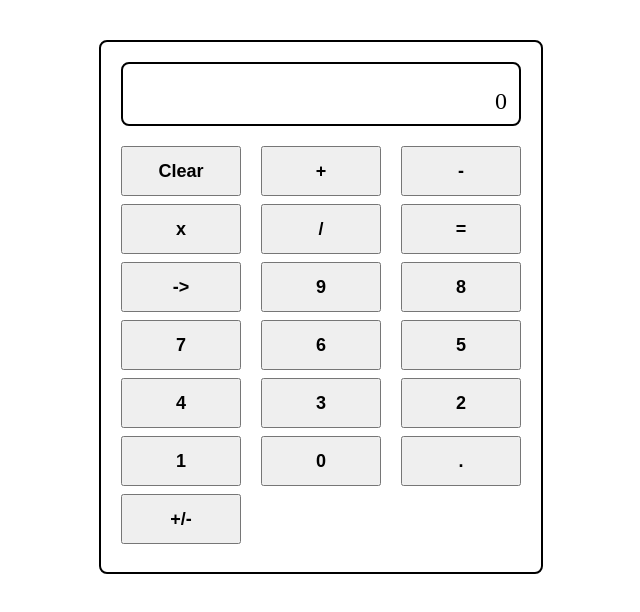
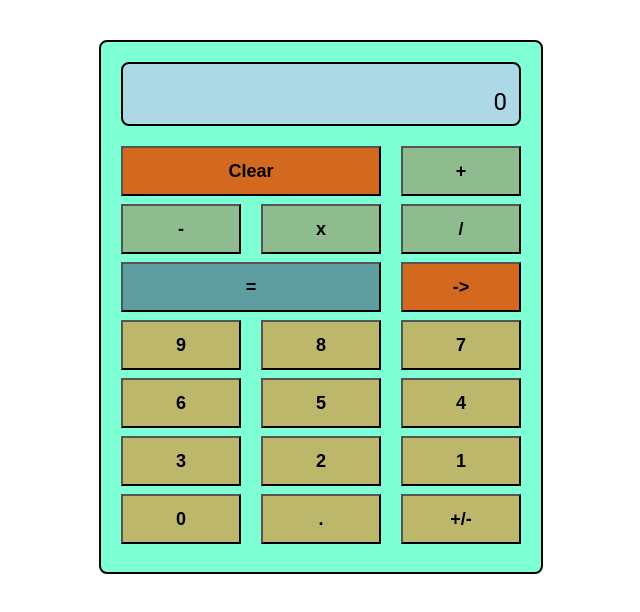
Before and after one commit to shohaibMahmud/calculator, a plain HTML site: page index.html in a window 1280 px wide. Shown: the whole page, without its empty margins (327-967 px from the left). Drawn offline with Linux system fonts and the light colour scheme.

Commit message:
Add color to buttons

```diff
--- a/style.css
+++ b/style.css
@@ -10,6 +10,7 @@ body{
     border-radius: 8px;
     width: 400px;
     margin: 40px auto;
+    background-color: aquamarine;
 }
 
 #display{
@@ -19,6 +20,8 @@ body{
     padding-left: auto;
     padding: 12px;
     box-sizing: border-box;
+    background-color: lightblue;
+    font-family: Roboto, sans-serif;
 }
 #main-display{
     font-size: 24px;
@@ -41,4 +44,22 @@ button{
     font-size: 18px;
     font-weight: 600;
     margin-bottom: 8px;
+    font-family: Arial, Helvetica, sans-serif;
 }
+#clear{
+    width: 260px;
+    background-color: chocolate;
+}
+#evaluate{
+    width: 260px;
+    background-color: cadetblue;
+}
+.operator{
+    background-color: darkseagreen;
+}
+.number, #decimal-point, #sign{
+    background-color: darkkhaki;
+}
+#backspace{
+    background-color:chocolate;
+}
```
